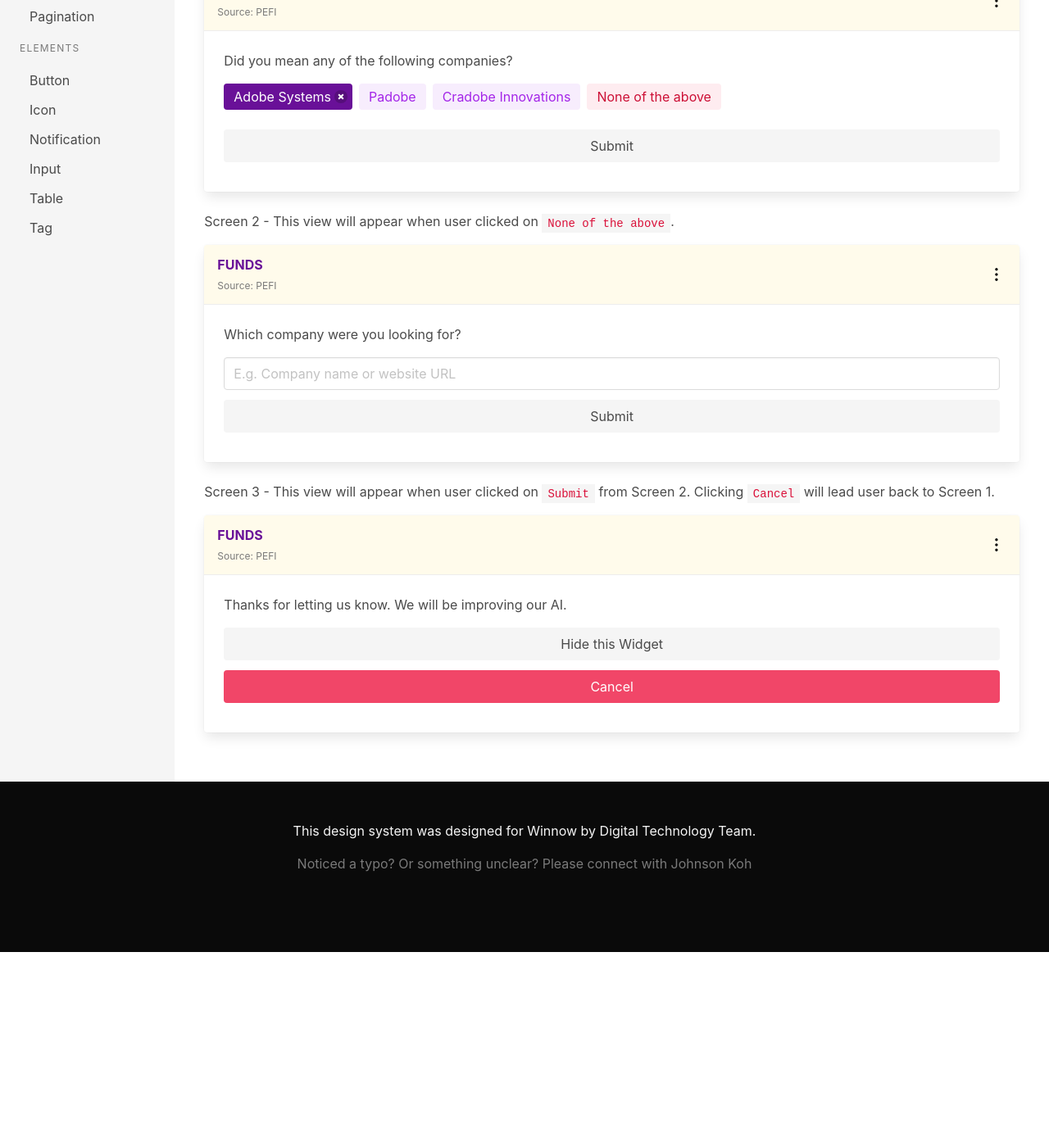
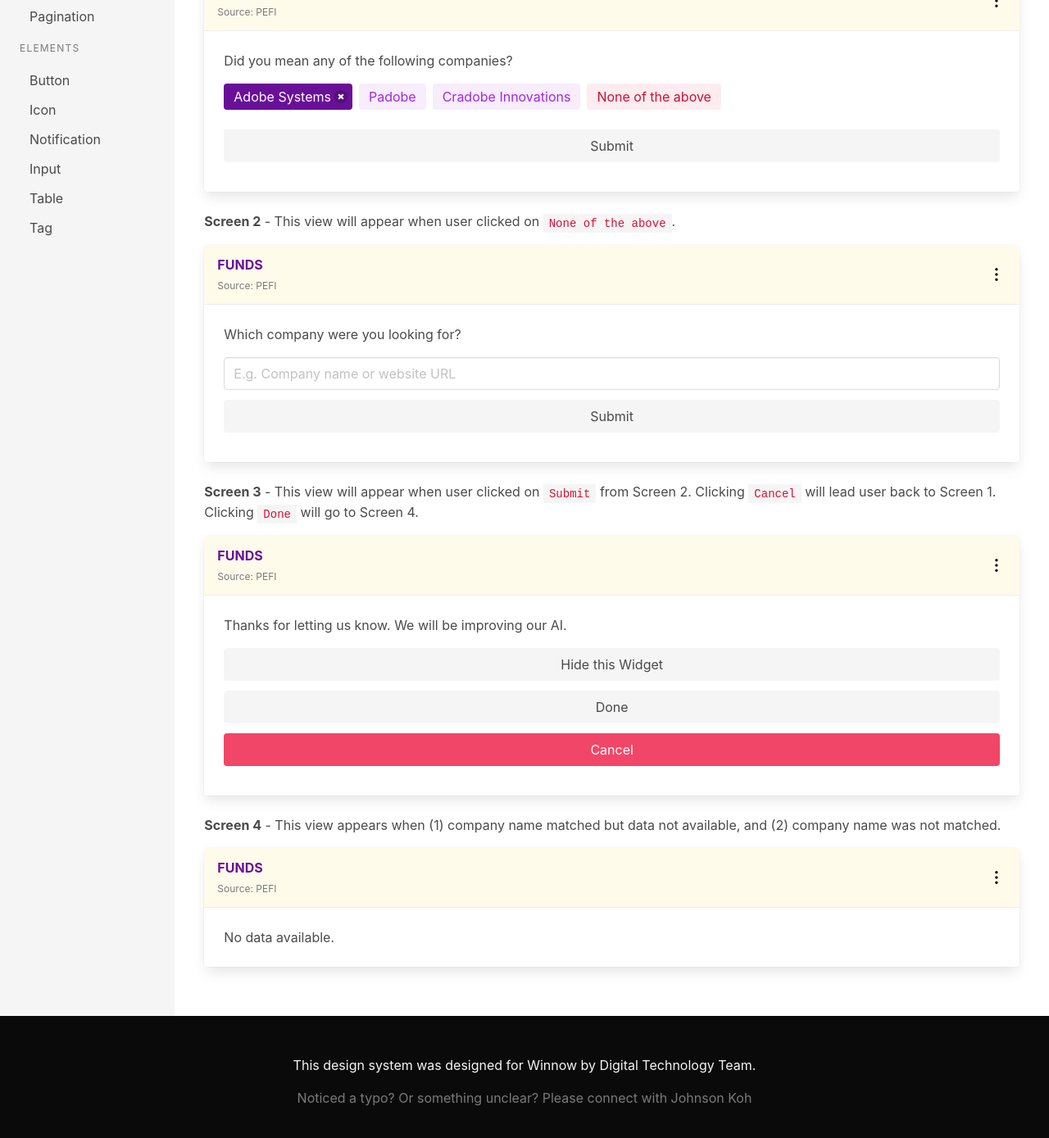
Before and after one commit to JohnsonKoh1110/johnsonkoh1110.github.io, a Jekyll site: the page built from content/flows/verifycompanyuser.html, in a window 1280 px wide and 1400 px high, scrolled down 576 px. Shown: the top 1389 px of the window at 82% size. Built offline with Jekyll 4.4.1, drawn with Linux system fonts in a browser that asks for light colours; before the commit the page ends 1738 px from its top, so only the background shows below that; some of the changed text lies outside the part shown.

Commit message:
Updated verify company by user flows

```diff
--- a/content/flows/verifycompanyuser.html
+++ b/content/flows/verifycompanyuser.html
@@ -61,7 +61,7 @@ category: Flows/VerifyCompanyUser
   <div class="content mt-5">
     <h5 class="has-text-link">Demo</h5>
     <p>
-      Screen 1 - This view will appear when user clicked on
+      <b>Screen 1</b> - This view will appear when user clicked on
       <code>Fix Company Name</code>.
     </p>
     <div class="card">
@@ -93,7 +93,7 @@ category: Flows/VerifyCompanyUser
     </div>
     <!--Widget-->
     <p>
-      Screen 2 - This view will appear when user clicked on
+      <b>Screen 2</b> - This view will appear when user clicked on
       <code>None of the above</code>.
     </p>
     <div class="card">
@@ -123,9 +123,9 @@ category: Flows/VerifyCompanyUser
     <!--Widget-->
     <!--Widget-->
     <p>
-      Screen 3 - This view will appear when user clicked on
+      <b>Screen 3</b> - This view will appear when user clicked on
       <code>Submit</code> from Screen 2. Clicking <code>Cancel</code> will lead
-      user back to Screen 1.
+      user back to Screen 1. Clicking <code>Done</code> will go to Screen 4.
     </p>
     <div class="card">
       <header class="card-header has-background-warning-light">
@@ -145,7 +145,31 @@ category: Flows/VerifyCompanyUser
           <button class="button is-light is-fullwidth my-3">
             Hide this Widget
           </button>
+          <button class="button is-light is-fullwidth my-3">Done</button>
           <button class="button is-danger is-fullwidth my-3">Cancel</button>
+        </div>
+      </div>
+    </div>
+    <!--Widget-->
+    <p>
+      <b>Screen 4</b> - This view appears when (1) company name matched but data
+      not available, and (2) company name was not matched.
+    </p>
+    <div class="card">
+      <header class="card-header has-background-warning-light">
+        <div class="card-header-title">
+          <label>Funds</label><br />
+          <small>Source: PEFI</small>
+        </div>
+        <button class="card-header-icon" aria-label="more options">
+          <span class="icon">
+            <i class="fal fa-ellipsis-v fa-2x" aria-hidden="true"></i>
+          </span>
+        </button>
+      </header>
+      <div class="card-content">
+        <div class="content">
+          <p>No data available.</p>
         </div>
       </div>
     </div>
```
Also changed, not shown: 2 other files.
